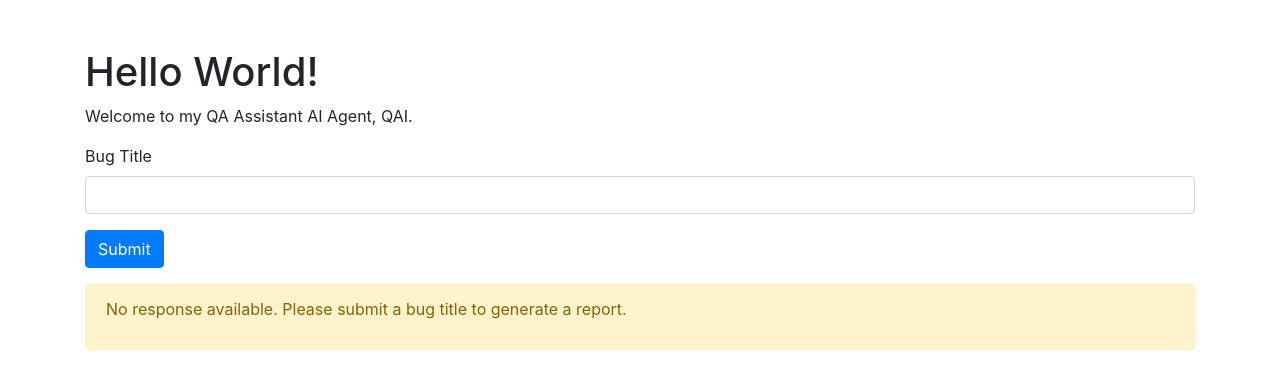
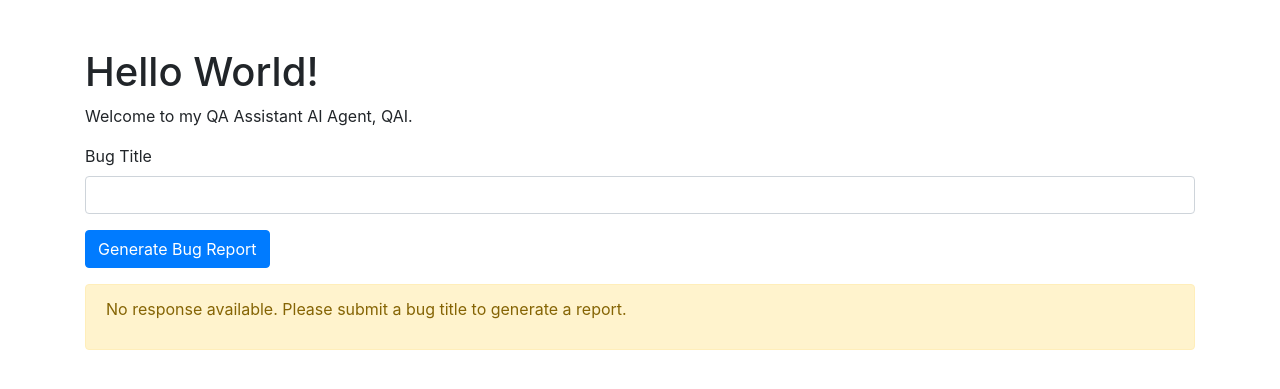
Before and after one commit to ahmedkmadani/QAI, a Flask app: page / in a window 1280 px wide. Shown: the top 389 px of the page. Run offline with Flask 3, Linux system fonts and the light colour scheme; some libraries are stand-ins or nearby versions.

Commit message:
change submit button title

```diff
--- a/templates/index.html
+++ b/templates/index.html
@@ -18,7 +18,7 @@
                 <label for="bugTitle">Bug Title</label>
                 <input type="text" class="form-control" id="bugTitle" name="bugTitle" required>
             </div>
-            <button type="submit" class="btn btn-primary">Submit</button>
+            <button type="submit" class="btn btn-primary">Generate Bug Report</button>
         </form>
 
         <!-- Response Message -->
```
